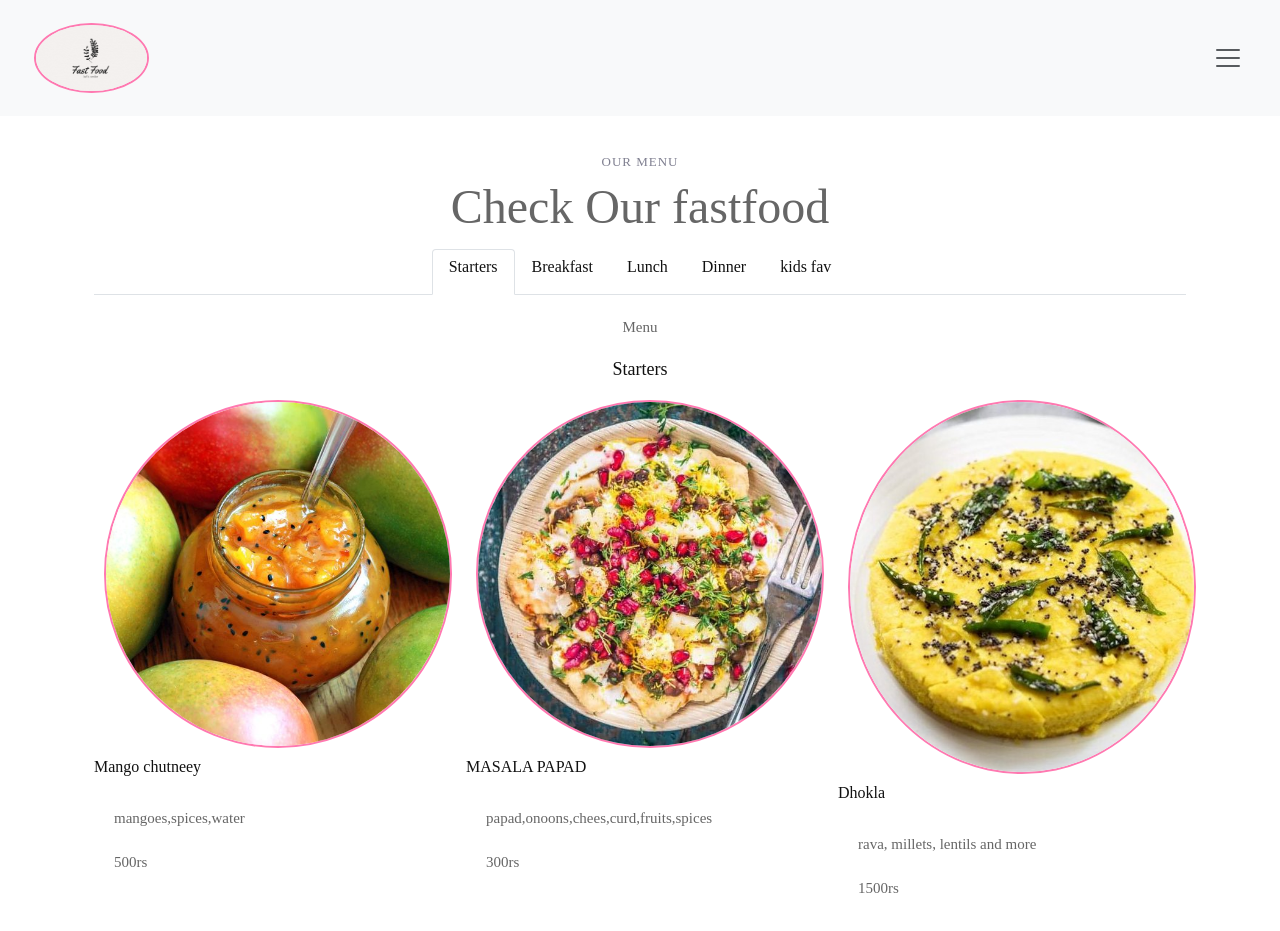
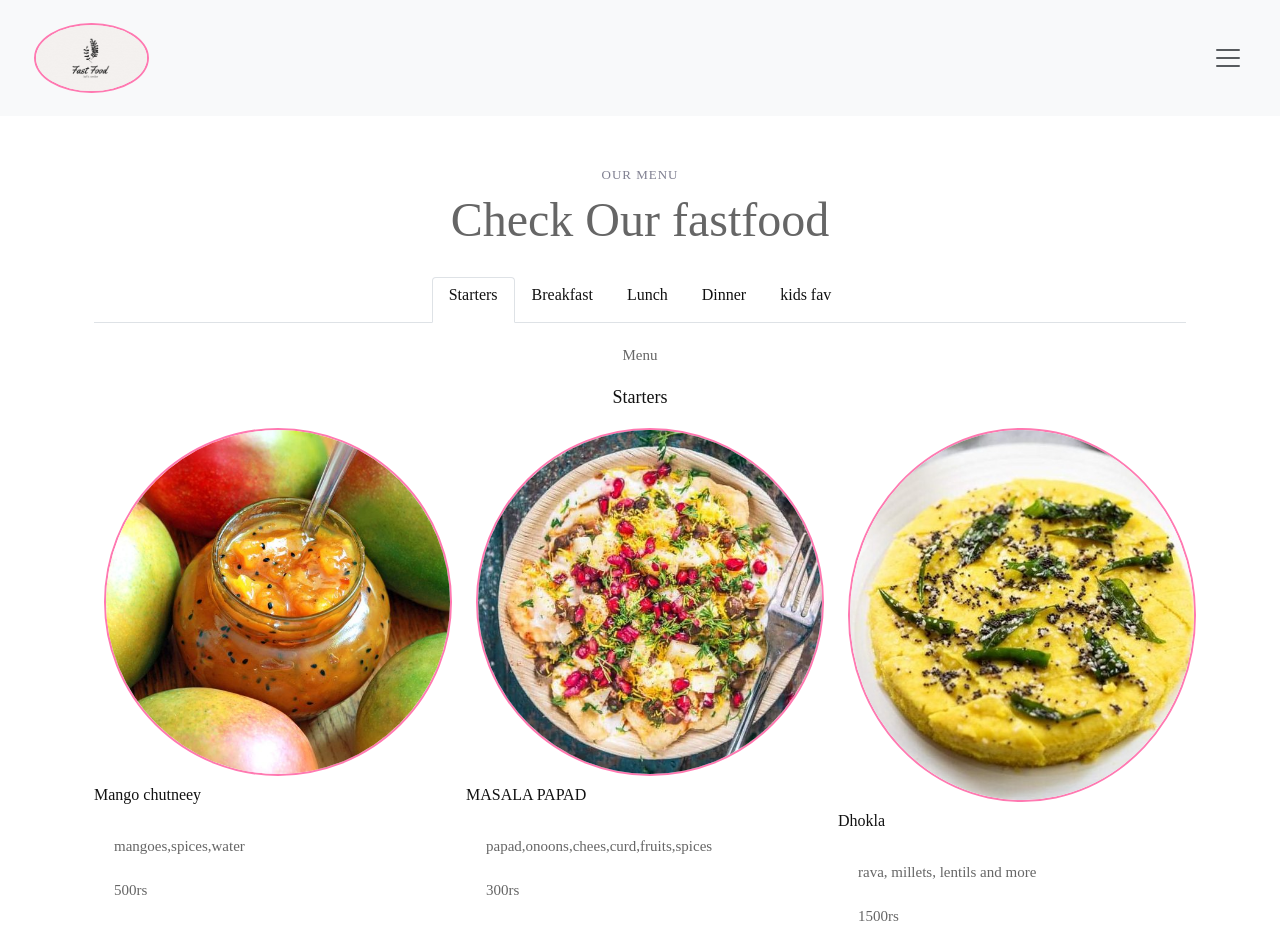
Before and after one commit to harshaltapre/project-foodordering, a plain HTML site: page menu.html in a window 1280 px wide. Shown: the top 931 px of the page. Drawn offline with nearby package versions, Linux system fonts and the light colour scheme; some packages are replaced by stand-ins of ours.

Commit message:
Update style.css

```diff
--- a/style.css
+++ b/style.css
@@ -56,11 +56,11 @@ h6 {
 }
 
 h1 {
-    font-size: 24px
+    font-size: 22px
 }
 
 h2 {
-    font-size: 22px
+    font-size: 20px
 }
 
 h3 {
@@ -175,6 +175,14 @@ section {
 .section-header {
   text-align: center;
   padding-bottom: 30px;
+  display: -webkit-box;
+  display: -ms-flexbox;
+  display: flex;
+  -webkit-box-orient: vertical;
+  -webkit-box-direction: normal;
+      -ms-flex-direction: column;
+          flex-direction: column;
+  margin: 15px;
 }
 
 .section-header h2 {
@@ -189,6 +197,14 @@ section {
 }
 
 .section-header p {
+  display: -webkit-box;
+  display: -ms-flexbox;
+  display: flex;
+  -webkit-box-orient: vertical;
+  -webkit-box-direction: normal;
+      -ms-flex-direction: column;
+          flex-direction: column;
+  margin: 15px;
   margin: 0;
   font-size: 48px;
   font-weight: 400;
@@ -411,7 +427,7 @@ a:hover {
 
   .footer_section .footer_contact .contact_link_box a {
     margin: 5px 0;
-    color: #ffffff;
+
   }
 
   .footer_section .footer_contact .contact_link_box a i {
@@ -427,7 +443,7 @@ a:hover {
     font-weight: bold;
     font-size: 38px;
     line-height: 1;
-    color: #ffffff;
+
   }
 
   .footer_section .footer_social {
@@ -438,7 +454,7 @@ a:hover {
         -ms-flex-pack: center;
             justify-content: center;
     margin-top: 20px;
-    margin-bottom: 10px;
+    margin-bottom: 10p;
   }
 
   .footer_section .footer_social a {
@@ -515,3 +531,9 @@ a:hover {
 
   #canvas {overflow:hidden;background:none!important;height:400px;width:500px;
   border-radius: 2%;}
+  iframe{
+    display: -webkit-box;
+    display: -ms-flexbox;
+    display: flex;
+
+  }
```
